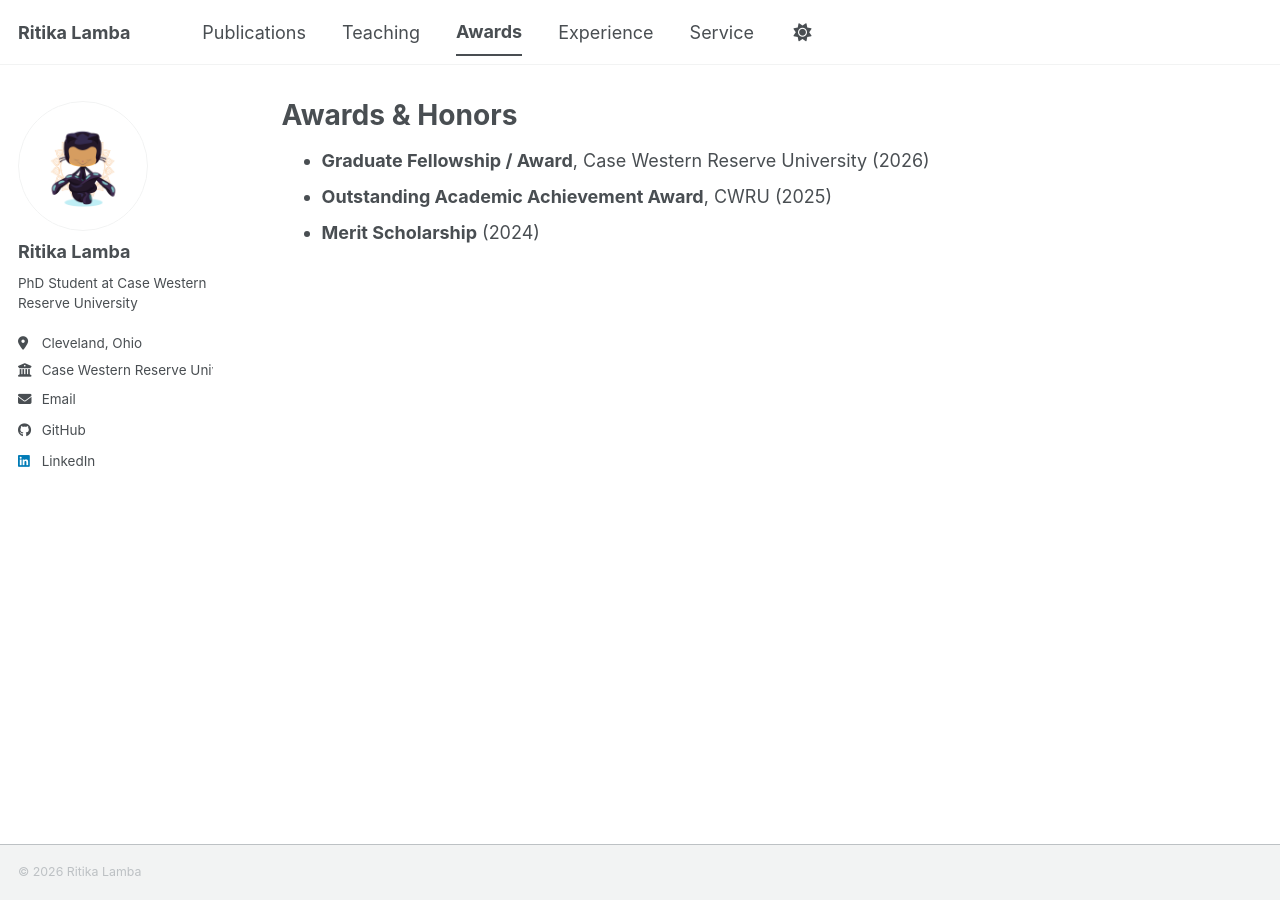
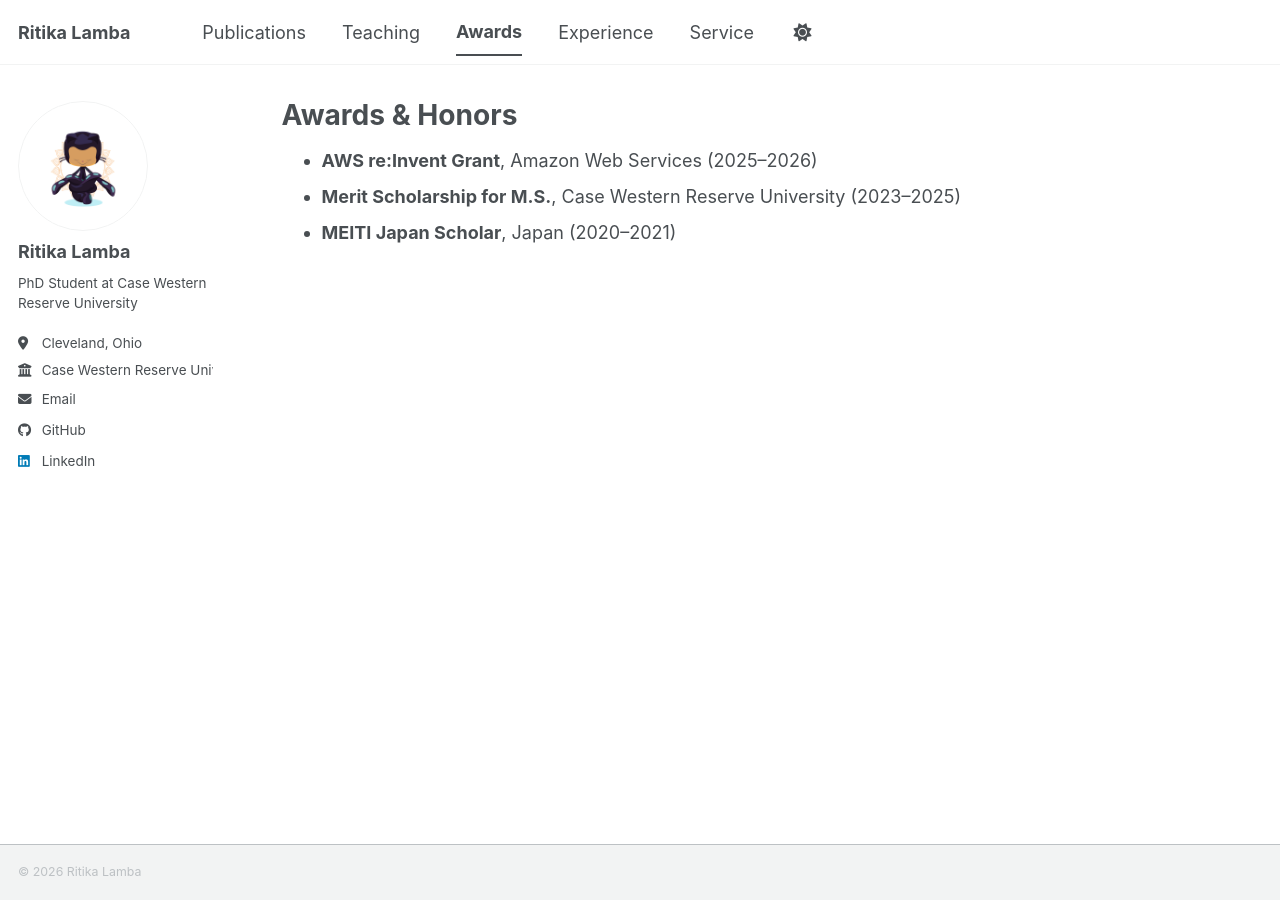
Before and after one commit to rxl895/Personal-Website, a Jekyll site: the page built from _pages/awards.md, in a window 1280 px wide. Built offline with Jekyll 4.4.1, drawn with Linux system fonts in a browser that asks for light colours; a script bundle is joined from its source files by our own code; a style sheet for code colours, icons or effects is not loaded.

Commit message:
Update Awards & Honors with real awards: AWS Grant, CWRU MS Merit Scholarship, MEITI Japan Scholar

```diff
--- a/_pages/awards.md
+++ b/_pages/awards.md
@@ -7,6 +7,6 @@ author_profile: true
 
 {% include base_path %}
 
-* **Graduate Fellowship / Award**, Case Western Reserve University (2026)
-* **Outstanding Academic Achievement Award**, CWRU (2025)
-* **Merit Scholarship** (2024)
+* **AWS re:Invent Grant**, Amazon Web Services (2025–2026)
+* **Merit Scholarship for M.S.**, Case Western Reserve University (2023–2025)
+* **MEITI Japan Scholar**, Japan (2020–2021)
```
